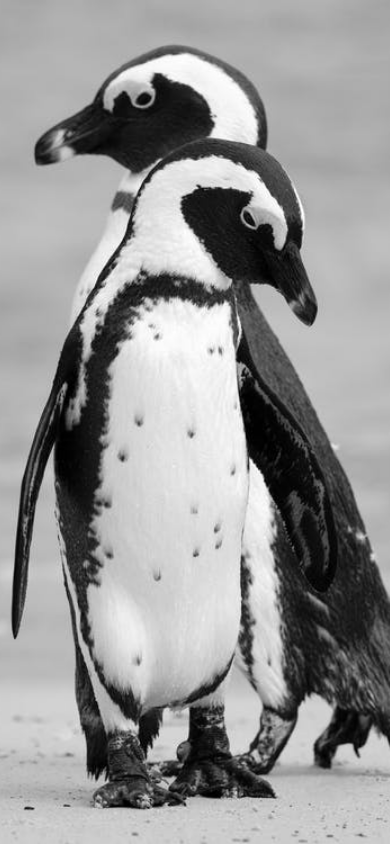
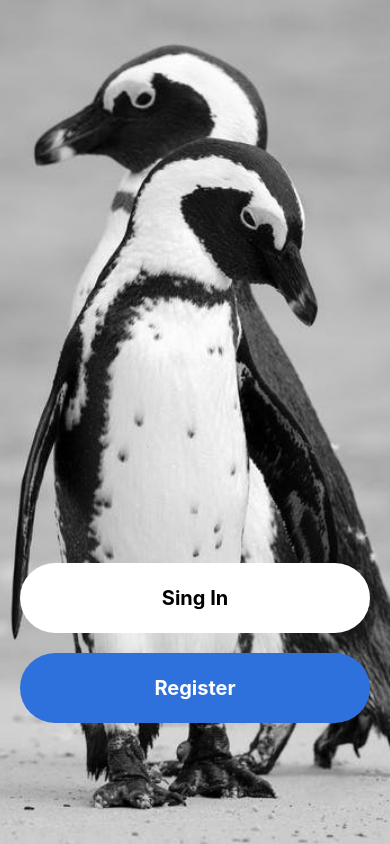
Before and after one commit to HectorBusSan/Cake, a React Native app: screen /Login in a window 390 px wide. Built offline with nearby package versions, Linux system fonts and the light colour scheme.

Commit message:
Agregando Opcidad a boton

```diff
--- a/view/screens/Login.js
+++ b/view/screens/Login.js
@@ -1,19 +1,47 @@
-import React from "react";
+import React,{useState} from "react";
 import { StatusBar } from "expo-status-bar";
-import { StyleSheet,Text,View, ImageBackground } from "react-native";
+import { StyleSheet,Text,View, ImageBackground, Dimensions } from "react-native";
 import { TouchableOpacity } from "react-native-gesture-handler";
 import COLORS from "../../consts/colors";
+import { Animated } from "react-native";
+import { TapGestureHandler } from "react-native-gesture-handler";
+
+const {height,width}=Dimensions.get("window");
 
 const Login=({navigation})=>{
+
+    const [opacity, setOpacity] = useState(1);
+    const changer=()=>{
+        setOpacity(0)
+        console.log("opacidad")
+    }
+
+    function runTiming(clock, value, dest){
+        const state={
+            finished: new Value(0),
+            position: new Value(0),
+            time: new Value(0),
+            fameTime:new Value(0)
+        }
+    }
+
     return(
         <View style={{flex:1, backgroundColor:COLORS.white}}>
             <StatusBar translucent backgroundColor="rgba(0,0,0,0)"/>
+                <ImageBackground source={require("./../../assets/LoginBack.jpeg")}
+                style={{flex:1,height:null,width:null,justifyContent:"flex-end"}}>
 
-                <ImageBackground source={require("./../../assets/LoginBack.jpeg")}
-                style={{flex:1,height:null,width:null}}>
-
+                <View style={{height:height/3}}>
+                    <TouchableOpacity onPress={changer}>
+                        <Animated.View style={{...styles.button,opacity:opacity}}>
+                                <Text style={{fontSize:20,fontWeight:"bold"}}>Sing In</Text>
+                        </Animated.View>
+                    </TouchableOpacity>
+                    <View style={{...styles.button,marginTop:20, backgroundColor:"#2E71DC"}}>
+                        <Text style={{fontSize:20,fontWeight:"bold", color:COLORS.white}}>Register</Text>
+                    </View>
+                </View>
                 </ImageBackground>
-
         </View>
     )
 }
@@ -22,6 +50,21 @@ const styles= StyleSheet.create({
         flex:1,
         alignItems:"center",
         justifyContent:"center"
+    },button:{
+        backgroundColor:COLORS.white,
+        height:70,
+        marginHorizontal:20,
+        borderRadius:35,
+        alignItems:"center",
+        justifyContent:"center",
+    },buttonR:{
+        backgroundColor:"#2E71DC",
+        height:70,
+        marginHorizontal:20,
+        borderRadius:35,
+        alignItems:"center",
+        justifyContent:"center",
+        marginVertical:10
     }
 })
 
```
